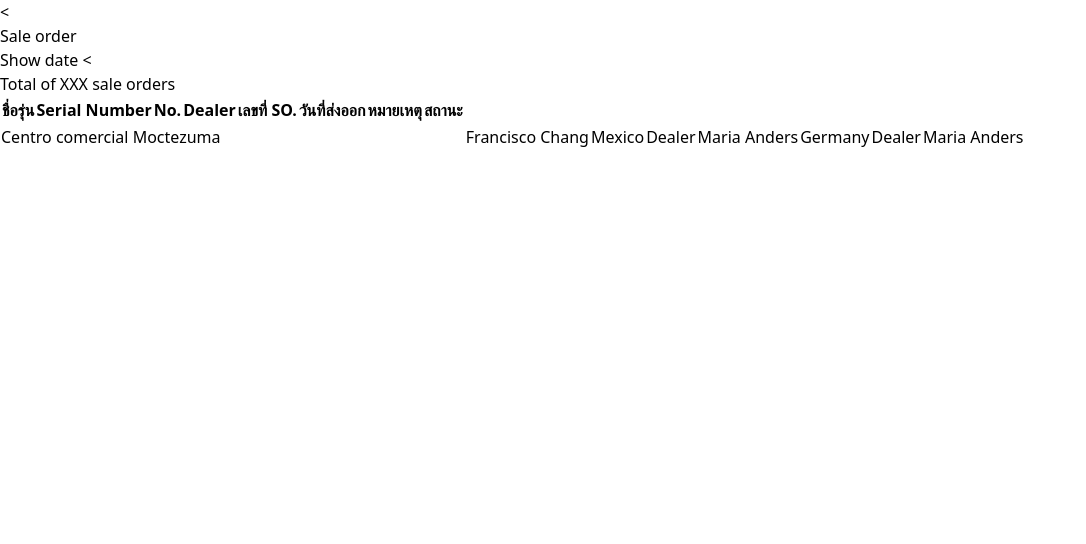
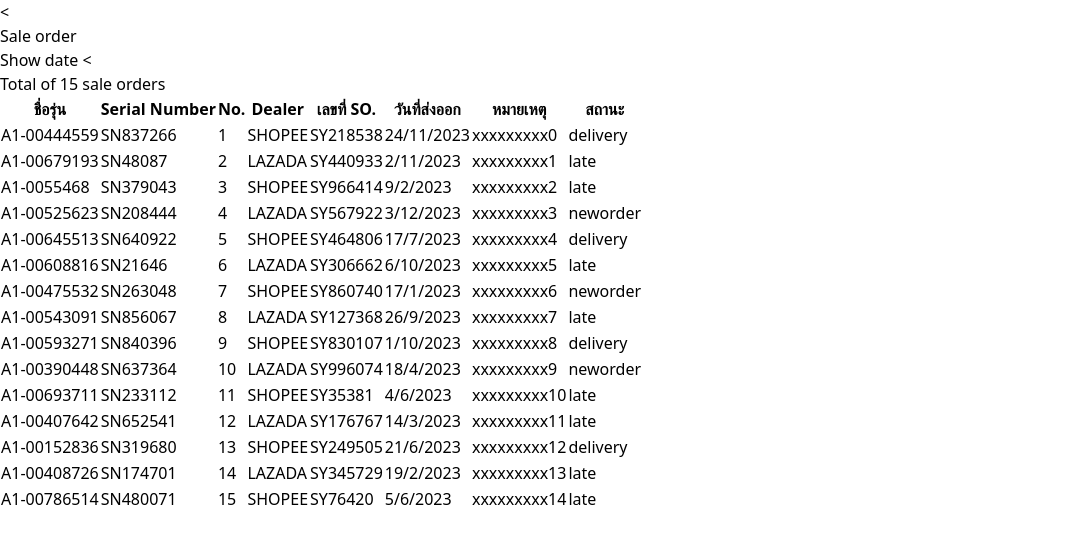
Before and after one commit to CapstoneZircon/capstone_frontend, a React (Create React App) app: page /home/salesOrder in a window 1280 px wide. Shown: the top 544 px of the page, without its empty margins (0-1086 px from the left). Built offline with nearby package versions, Linux system fonts and the light colour scheme; what @material-tailwind/react would draw is missing.

Commit message:
add table

```diff
--- a/src/pages/salesOrder.tsx
+++ b/src/pages/salesOrder.tsx
@@ -5,18 +5,80 @@ import { useState, useEffect } from "react";
 
 
 const SaleOrder = () => {
-    // const [data, Setdata] = useState({'importers': dict[ {'model': [] as string[], 'SN': [] as string[], 'NO': [] as string[], 'dealer': [] as string[], 'SO': [] as string[],
-    //                                     'date':[] as string[], 'comment':[] as string[], 'status': [] as string[] }]});
+    type Importer = {
+  [key: string]: string[];
+};
+    const [data, setData] = useState<{ importers: Importer[] }>({
+        importers: [
+          {
+            model: [] as string[],
+            SN:  [] as string[],
+            NO: [] as string[],
+            dealer: [] as string[],
+            SO: [] as string[],
+            date: [] as string[],
+            comment: [] as string[],
+            status: [] as string[],
+          },
+        ],
+      });
+      useEffect(() => {
+        setData((prevData) => {
+          const newImporters = [];
+          for (let i = 0; i < 15; i++) {
+            const model = `A1-00${i+ Math.floor(Math.random() * 1000000)}`;
+            const SN = `SN${Math.floor(Math.random() * 1000000)}`;
+            const NO = `${i + 1}`;
+            const dealer = i % 2 === 0 ? "SHOPEE" : "LAZADA";
+            const SO = `SY${Math.floor(Math.random() * 1000000)}`;
+            const date = `${Math.floor(Math.random() * 28) + 1}/${
+              Math.floor(Math.random() * 12) + 1
+            }/2023`;
+            const comment = `xxxxxxxxx${i}`;
+            const status =
+              i % 4 === 0 ? "delivery" : i % 3 === 0 ? "neworder" : "late";
+
+            const newImporter = {
+              model: [model],
+              SN: [SN],
+              NO: [NO],
+              dealer: [dealer],
+              SO: [SO],
+              date: [date],
+              comment: [comment],
+              status: [status],
+            };
+
+            newImporters.push(newImporter);
+          }
+
+          return {
+            importers: [...newImporters],
+          };
+        });
+      }, []);
+      console.log(data.importers);
+
+
     // useEffect(() => {
-    //     Setdata({'model': ['A1-0001','A1-0002'],
-    //              'SN': ['SN12456','SN654987'],
-    //              'NO': ['1', '2'],
-    //              'dealer': ['SHOPEE','LAZADA'],
-    //              'SO': ['SY111111','SY222222'],
-    //              'date':['9/3/2023', '9/3/2023'],
-    //              'comment':['xxxxxxxxx','xxxxxxxxxxx'],
-    //              'status': ['neworder','late']});
-    // })
+    //     setData({
+    //       importers: [
+    //         {
+    //           model: ['A1-0w001', 'A1-0002'],
+    //           SN: ['SN12456', 'SN654987'],
+    //           NO: ['1', '2'],
+    //           dealer: ['SHOPEE', 'LAZADA'],
+    //           SO: ['SY111111', 'SY222222'],
+    //           date: ['9/3/2023', '9/3/2023'],
+    //           comment: ['xxxxxxxxx', 'xxxxxxxxxxx'],
+    //           status: ['neworder', 'late'],
+    //         },
+    //       ],
+    //     });
+    //   }, []);
+
+    const columnNames = Object.keys(data.importers[0]);
+
     return(
         <div className="">
            <nav id = "SalesOrderNavBar" className="container-lg bg-saleNev-bg">
@@ -45,14 +107,14 @@ const SaleOrder = () => {
                             <p>Show date &#60;</p>
                         </div>
                         <div className = 'col basis-9/12 text-4xl px-4 py-4 border-blue-300 border-4 text-right'>
-                            <p> Total of XXX sale orders</p>
+                            <p> Total of {data.importers.length} sale orders</p>
                         </div>
                     </div>
                 </div>
                 <div className = 'border-red-500 border-2'>
                     <table className = 'border-black border-2 mx-auto text-center '>
                         <thead>
-                            <td>
+                            <tr>
                                 <th className = 'border-black border-2 px-5 py-2 w-2/12'>ชื่อรุ่น</th>
                                 <th className = 'border-black border-2 px-5 py-2 w-2/12'>Serial Number</th>
                                 <th className = 'border-black border-2 px-5 py-2 w-1/12'>No.</th>
@@ -61,26 +123,38 @@ const SaleOrder = () => {
                                 <th className = 'border-black border-2 px-5 py-2 w-1/12'>วันที่ส่งออก</th>
                                 <th className = 'border-black border-2 px-5 py-2 w-1/12'>หมายเหตุ</th>
                                 <th className = 'border-black border-2 px-5 py-2 w-1/12'>สถานะ</th>
-                            </td>
+                            </tr>
                         </thead>
                         <tbody>
-                            {/* <tr className = ''>
-                               {data.model.map((Model) => {return( <td className = 'border-black border-2 px-5 py-2'> {Model} </td>)})}
-                               {data.SN.map((Sn) => {return( <td className = 'border-black border-2 px-5 py-2'> {Sn} </td>)})}
+                            {data.importers.map((importer, index) => (
+                            <tr key={index}>
+                                {columnNames.map((columnName) => (
+                                <td key={columnName} className="border-black border-2 px-5 py-2">{importer[columnName].join(", ")}</td>
+                                ))}
+                            </tr>
+                            ))}
+{/*
+                            {data.importers[0].model.map((model, index) => (
+                            <tr key={index}>
+                            <td className="border-black border-2 px-5 py-2">{model}</td>
+                            <td className="border-black border-2 px-5 py-2">{data.importers[0].SN[index]}</td>
+                            <td className="border-black border-2 px-5 py-2">{data.importers[0].NO[index]}</td>
+                            <td className="border-black border-2 px-5 py-2">{data.importers[0].dealer[index]}</td>
+                            <td className="border-black border-2 px-5 py-2">{data.importers[0].SO[index]}</td>
+                            <td className="border-black border-2 px-5 py-2">{data.importers[0].date[index]}</td>
+                            <td className="border-black border-2 px-5 py-2">{data.importers[0].comment[index]}</td>
+                            <td className="border-black border-2 px-5 py-2">{data.importers[0].status[index]}</td>
+                            </tr>
+                            ))} */}
 
 
-                            </tr> */}
-                            <tr className = ''>
-                                <td className = 'border-black border-2 px-5 py-2'>Centro comercial Moctezuma</td>
-                                <td className = 'border-black border-2 px-5 py-2'>Francisco Chang</td>
-                                <td className = 'border-black border-2 px-5 py-2'>Mexico</td>
-                                <td className = 'border-black border-2 px-5 py-2'>Dealer</td>
-                                <td className = 'border-black border-2 px-5 py-2'>Maria Anders</td>
-                                <td className = 'border-black border-2 px-5 py-2'>Germany</td>
-                                <td className = 'border-black border-2 px-5 py-2'>Dealer</td>
-                                <td className = 'border-black border-2 px-5 py-2'>Maria Anders</td>
-
-                            </tr>
+                            {/* {data.importers.map((importer, index) => (
+                                <tr key={index}>
+                                {columnNames.map((columnName) => (
+                                    <td key={columnName} className="border-black border-2 px-5 py-2">{importer[columnName]}</td>
+                                ))}
+                                </tr>
+                            ))} */}
                         </tbody>
                     </table>
                 </div>
--- /dev/null
+++ b/src/react-app-env.d.ts
@@ -0,0 +1 @@
+/// <reference types="react-scripts" />
--- a/tsconfig.json
+++ b/tsconfig.json
@@ -18,7 +18,7 @@
     "resolveJsonModule": true,
     "isolatedModules": true,
     "noEmit": true,
-    "jsx": "react-jsx"
+    "jsx": "preserve"
   },
   "include": [
     "src"
```
Also changed, not shown: package.json (+4 -6 lines), 1 other file (tests, documents, lock files or other folders).
